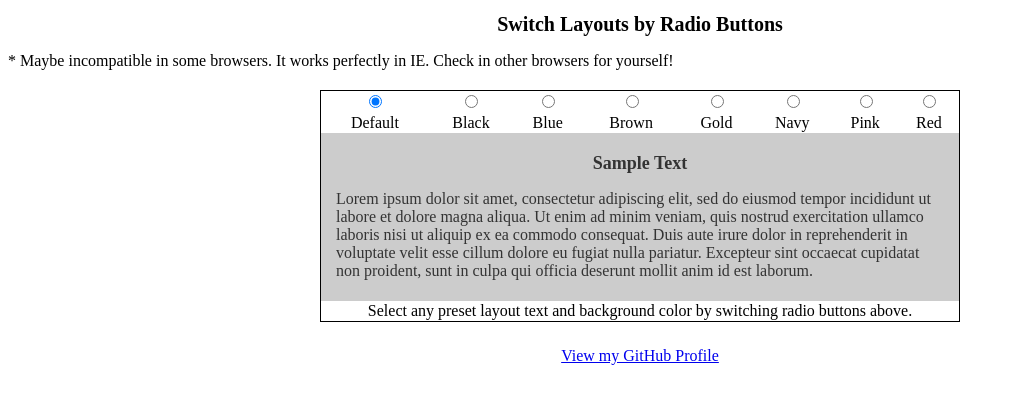
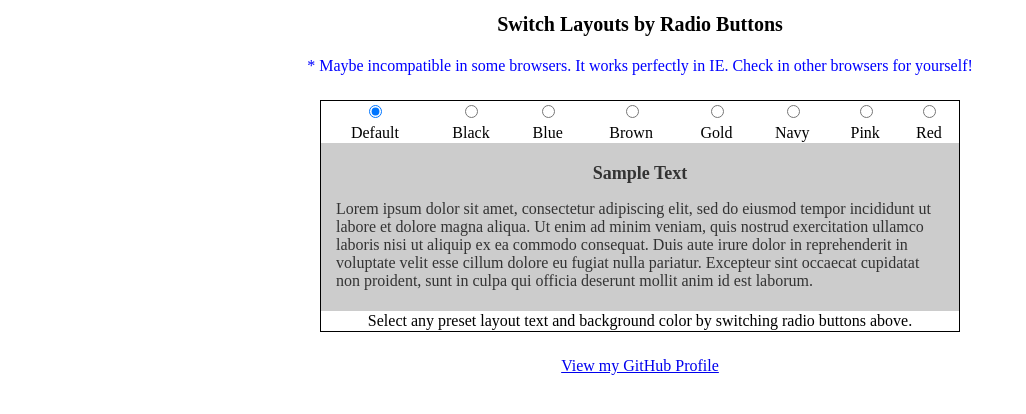
Before and after one commit to stellagurin/Switch-Layout, a plain HTML site: page index.html in a window 1280 px wide. Shown: the whole page, without its empty margins (0-1026 px from the left). Drawn offline with nearby package versions, Linux system fonts and the light colour scheme.

Commit message:
Update main.css

```diff
--- a/main.css
+++ b/main.css
@@ -5,6 +5,13 @@ body{
 h1 {
 	font-size:20px;
 	text-align: center;
+}
+
+.blue {
+	text-align: center;
+	background: #fff;
+	color: blue;
+	padding: 5px 0;
 }
 
 h2 {
```
